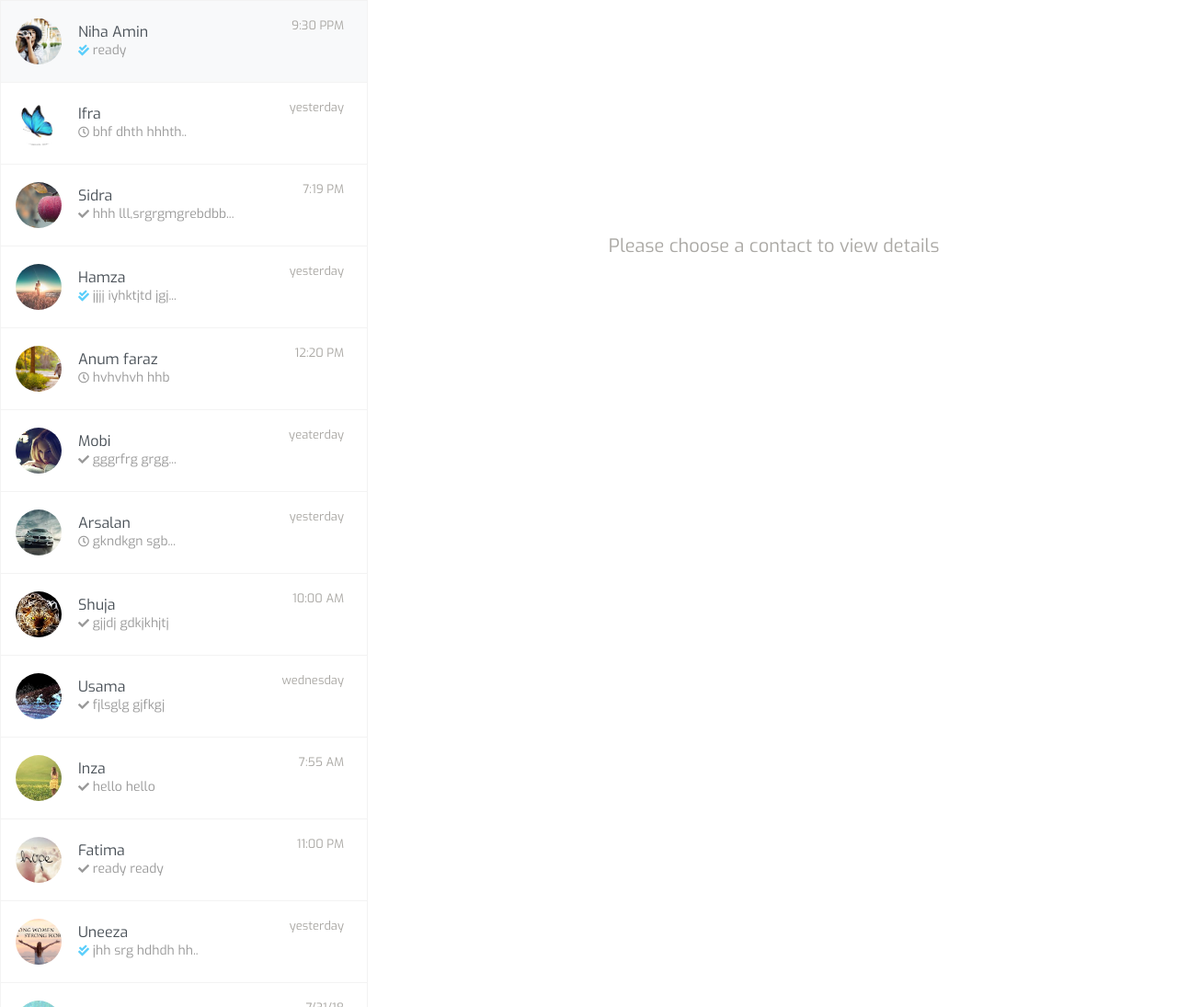
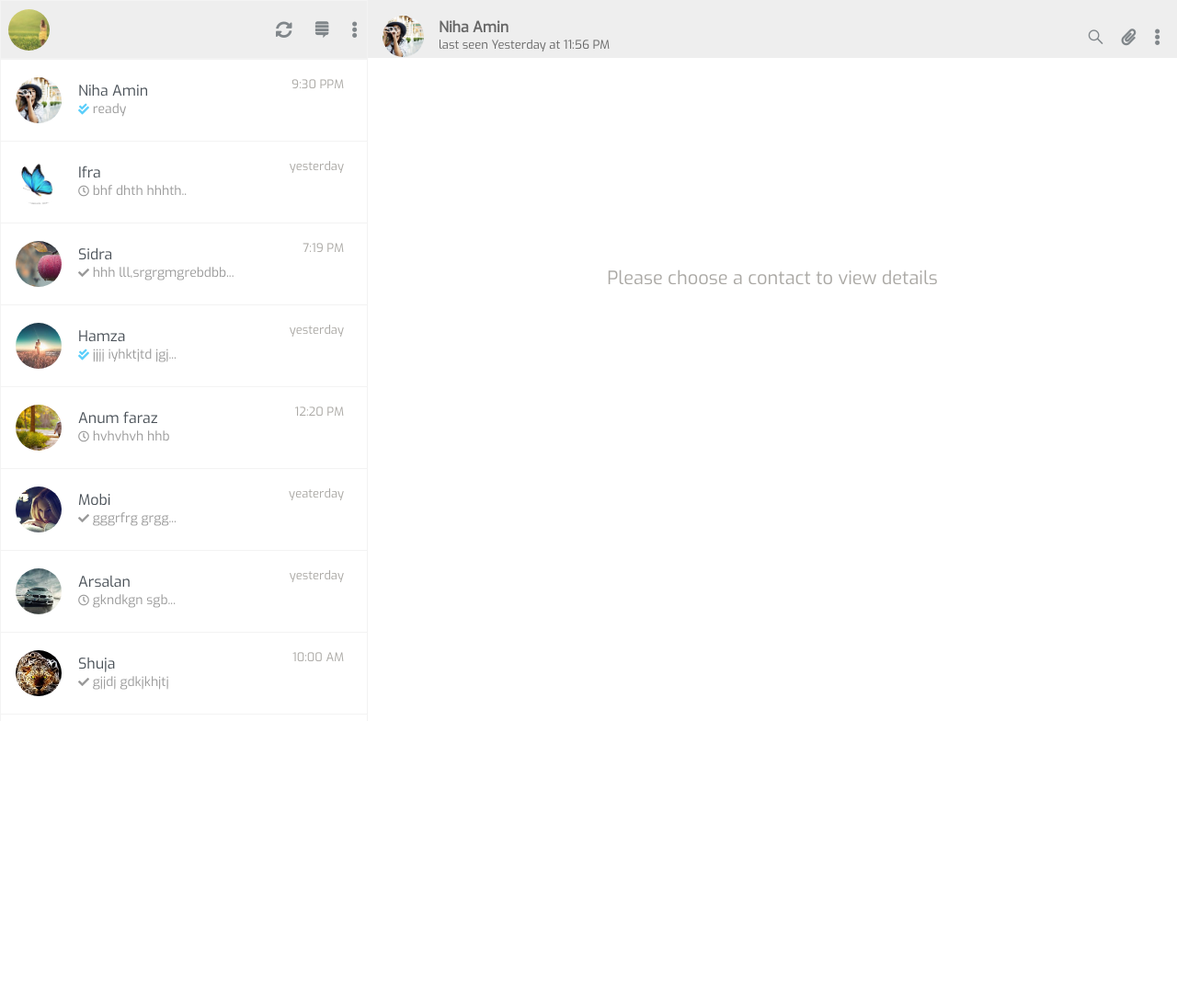
Before and after one commit to syedaazhar/web-whatsapp, a plain HTML site: page index.html in a window 1280 px wide. Shown: the top 1095 px of the page at 92% size. After the commit the page ends 800 px from the top, so only its background shows below. Drawn offline with nearby package versions, Linux system fonts and the light colour scheme.

Commit message:
web-whatsapp

```diff
--- a/index.html
+++ b/index.html
@@ -25,31 +25,78 @@
     <link rel="stylesheet" href="style.css">
 </head>
 <body onload="initialised()">
+
     <main>
+                    <!-- hide-siide-bar -->
+        <div id="mySidenav" class="sidenav">
+            <div class="profile-div">
+                <a href="#" class="closebtn" onclick="closeNav()"><i class="fas fa-arrow-left"></i></a>
+                <P class="profile">Profile</P>
+            </div>
+            <div class="profile-pic" >
+            </div>
+            <div class="profile-name-div">
+                <h6 class="profile-name-heading">Your Name</h6>
+                <div class="enter-name">
+                    <p class="profile-name">Maria Azhar</p>
+                    <i class="fas fa-pen"></i>
+                </div>
+            </div>
+            <div class="account">
+                <p class="account-info">
+                    This is not your username or pin.This name will be visible
+                    to your WhatsApp contacts.
+                </p>
+            </div>
+            <div class="about-div">
+                <h6 class="about">About</h6>
+                <div class="enter-status">
+                    <p class="status">
+                        hey their i am using WhatsApp
+                    </p>
+                    <i class="fas fa-pen"></i>
+                </div>
+            </div>
+        </div>
+
+                <!-- side bar -->
+        <div class="whatsapp-header">
+            <header class="fixed-side-header position-sticky">
+                <header class="side-header">
+                    <div class="side-header-img" onclick="openNav()"></div>
+                    <div class="side-header-icons">
+                        <i class="fas fa-sync-alt"></i>
+                        <i class="fab fa-stack-exchange"></i>
+                        <i class="fas fa-ellipsis-v"></i>
+                    </div>
+                </header>
+            </header>
             <section class="card-container">
                 <section class="card ">
-            <!-- <div class="card-body list-group-item list-group-item-action"
-                                     onclick="showUserDetail()">
-                                     <div class="user-img"
-                                     style="background-image: url(images/dp4.jpg)">
+                </section>
+            </section>
         </div>
-                                     <div class="user-info">
-                                         <h6 class="user-name">
-                                             niha amin
+                    <!-- main-navbar -->
+        <div id="card-detail" >
+            <nav class="navbar position-sticky">
+                <nav class="nav-div">
+                    <div class="nav-user-img">
+                    </div>
+                    <div class="nav-user-info">
+                        <h6 class="nav-user-name">
+                            Niha Amin
                         </h6>
-                                         <p class="user-message">
-                                             <i class=${icon}></i>
+                        <p class="nav-user-lastseen">
+                            last seen Yesterday at 11:56 PM
                         </p>
                     </div>
-                                     <div class="user-last-seen">
-                                       <p class="message-day">
-                                           kkg;dfjg;dfjg;lfdlg;;l
-                                        </p>
+                    <div class="nav-icons">
+                        <i class="fab fa-sistrix"></i>
+                        <i class="fas fa-paperclip"></i>
+                        <i class="fas fa-ellipsis-v"></i>
                     </div>
-                                 </div> -->
-        </section>
-        </section>
-        <div id="card-detail" class=" text-center" >
+                </nav>
+            </nav>
             <div id="show-image" class="card-title" >
             </div>
             <p id="show-name" class="card-text">
@@ -67,7 +114,26 @@
                 <span></span>
             </p>
         </div>
-
     </main>
 </body>
 </html>
+
+
+
+<!-- <main>
+        <div class="whatsapp-header">
+            <header class="side-header">
+                <div class="header-img"></div>
+                <div class="header-icons">
+                    <i class="fas fa-sync-alt"></i>
+                    <i class="fab fa-stack-exchange"></i>
+                    <i class="fas fa-ellipsis-v"></i>
+                </div>
+            </header>
+
+            <section class="card-container">
+                <section class="card ">
+                </section>
+            </section>
+            </div>
+             -->
--- a/script.js
+++ b/script.js
@@ -231,3 +231,11 @@ function showUserDetail(contacDetail)
     document.querySelector("#card-detail #show-email.card-text span").innerHTML=`<i class="far fa-envelope"></i> ${whatsappcontacts[contacDetail].email}`;
     document.querySelector("#card-detail #show-status.card-text span").innerHTML=`${whatsappcontacts[contacDetail].status}`;
 }
+
+function openNav() {
+    document.querySelector("#mySidenav").style.width = "400px";
+}
+
+function closeNav() {
+    document.querySelector("#mySidenav").style.width = "0";
+}
--- a/style.css
+++ b/style.css
@@ -1,36 +1,271 @@
 body
 {
     font-family: 'Exo', sans-serif;
+    margin: 0;
 }
 
- main
+/* main-div */
+
+main
 {
-    /* display: flex;
-    flex-wrap: wrap; */
     display: grid;
     height: 100%;
-    /* grid-template-rows: auto; */
-    grid-template-columns: 400px 69%;
+    grid-template-columns: 400px auto;
+}
+
+ /* hide-nav-bar */
+
+.sidenav {
+    height: 100%;
+    width: 0;
+    position: fixed;
+    z-index: 1;
+    top: 0;
+    left: 0;
+    background-color:#f7f7f7;
+    overflow-x: hidden;
+    transition: 0.5s;
+    border: 1px #999999;
+}
+
+.sidenav a {
+    padding: 8px 8px 8px 32px;
+    text-decoration: none;
+    font-size: 25px;
+    color: #f1f1f1;
+    display: block;
+    transition: 0.3s;
+    position: relative;
+}
+
+.sidenav .profile-div a > .fas.fa-arrow-left
+{
+    position: absolute;
+    top: 72px;
+    right: 303px;
+    font-size: 33px;
+}
+
+.sidenav a:hover {
+    color: #f1f1f1;
+}
+
+.sidenav .closebtn {
+    position: absolute;
+    top: 0;
+    right: 25px;
+    font-size: 36px;
+    margin-left: 50px;
+}
+
+.profile-div
+{
+    height:130px;
+    color: white;
+    background-color: #00bfa5;
+    position: relative;
+}
+
+.profile
+{
+    position: absolute;
+    bottom: 9px;
+    left: 85px;
+    font-size: 22px;
+}
+
+.profile-pic
+{
+    background-image:url('images/dp10.jpg');
+    background-position:center;
+    background-size:cover;
+    width:200px;
+    height: 200px;
+    border-radius: 1000px;
+    display: flex;
+    justify-content: center;
+    margin: 20px auto;
+    background-color: white;
+}
+
+.profile-name-div, .account, .about-div
+{
+    padding: 20px;
+}
+
+.enter-name, .enter-status
+{
+    display: flex;
+    justify-content: space-between;
+}
+
+.profile-name-div, .about-div
+{
+    background-color: #ffffff;
+    display: flex;
+    flex-direction: column;
+    justify-content: center;
+}
+
+.profile-name-heading, .about
+{
+    color:#369d91;
+}
+
+.account-info
+{
+    color: #96a2a9;
+}
+
+.status, .profile-name
+{
+    color: #4b4b4b;
+}
+
+.fas.fa-pen
+{
+    color: #93999c;
+}
+
+/*sidebar-header  */
+
+.whatsapp-header
+{
+    display:flex;
+    flex-direction: column;
+}
+
+.fixed-side-header
+{
+    top: 0;
+    z-index: 0;
+}
+
+.side-header
+{
+    display: flex;
+    justify-content: space-between;
+    align-items: center;
+    width:auto;
+    height: 64px;
+    border: 1px solid #f3f3f3;
+    background-color: #eeeeee;
 
 }
 
+.side-header-img
+{
+    background-image:url('images/dp10.jpg');
+    background-position:center;
+    background-size:cover;
+    width:45px;
+    height: 45px;
+    border-radius: 1000px;
+    cursor: pointer;
+    margin-left: 8px;
+}
+
+.fas.fa-sync-alt, .fab.fa-stack-exchange, .fas.fa-ellipsis-v, .fab.fa-sistrix, .fas.fa-paperclip
+{
+    padding: 10px;
+    color: #80868a;
+    font-size: 18px;
+    cursor: pointer;
+}
+
+                /* main-navbar */
+
+.navbar
+{
+    background-color: #eeeeee;
+    width:100%;
+    height:63px;
+    padding:8px;
+    top:0;
+    z-index: 0;
+}
+
+.nav-div
+{
+
+    display: flex;
+    justify-content: space-between;
+    width:100%;
+    height:63px;
+    align-items: center;
+}
+
+.nav-user-img
+{
+    background-image:url('images/nihadp.jpg');
+    background-position:center;
+    background-size:cover;
+    width:45px;
+    height: 45px;
+    border-radius: 1000px;
+    cursor: pointer;
+    margin-left: 8px;
+    display: flex;
+}
+
+.nav-user-info
+{
+    display: flex;
+    flex-direction: column;
+    flex-grow: 1;
+    margin-left: 16px;
+    white-space: nowrap;
+}
+
+.nav-user-info > *
+{
+    margin: 0;
+}
+
+.nav-user-name
+{
+    font-weight: bold;
+}
+
+.nav-user-lastseen
+{
+    font-size: 13px;
+}
+
+.nav-icons
+{
+    display: flex;
+}
+
+/* card-scroll */
+
+.card-container::-webkit-scrollbar-track
+{
+    box-shadow: inset 0 0 5px grey;
+    border-radius: 10px;
+}
+
+.card-container::-webkit-scrollbar {
+    width: 8px;
+}
+
+.card-container::-webkit-scrollbar-thumb {
+    background: gray;
+    border-radius: 10px;
+}
 .card-container
 {
     overflow-y: scroll;
     overflow-x: hidden;
+    height:90vh;
+}
 
-}
+/*list*/
 
 .card
 {
-
     width:400px;
     border: 0;
-    /* display: grid;
-    height: 100%;
-    grid-template-rows: auto;
-    grid-template-columns: 400px;
-    grid-gap: 10px; */
 }
 
 .card-body
@@ -39,7 +274,6 @@ body
     justify-content: space-around;
     cursor: pointer;
     border: 1px solid #f3f3f3;
-    /* border-bottom: 1px; */
     border-radius: 0 !important;
     padding-left: 1em;
 }
@@ -54,7 +288,6 @@ body
     border-radius: 1000px;
     margin: 7px 0;
 }
-
 
 .user-info > *
 {
@@ -71,16 +304,8 @@ body
     margin: 0 18px;
 }
 
-
-
-.user-name
-{
-    /* margin: 5px 0 6px 0px; */
-}
-
 .user-message
 {
-    /* margin: 0 0 6px 0px;  */
     font-size: 14px;
     color: #999999;
 }
@@ -89,7 +314,6 @@ body
 {
     margin: 0;
 }
-
 
 .user-last-seen
 {
@@ -114,20 +338,19 @@ body
     font-size: 12px;
 }
 
+                     /*card-detail*/
+
 #card-detail
 {
     width: 100%;
     display: flex;
-    margin-top: 28px;
+    /* margin-top: 28px; */
     flex-direction: column;
     align-items: center;
     color: #666666;
-
     /* display: grid; */
     /* height: 100%;
-
     grid-template-columns: 400px; */
-
 }
 
 #show-image
@@ -178,6 +401,13 @@ body
     margin-left: 18px;
 }
 
+
+@media screen and (max-height: 450px) {
+  .sidenav {padding-top: 15px;}
+  .sidenav a {font-size: 18px;}
+}
+
+
 @media screen and (max-width: 500px) {
     main {
         grid-template-columns: auto;
@@ -190,4 +420,5 @@ body
     {
         margin: 30px 0px;
     }
+
 }
```
Also changed, not shown: Untitled 1.png (added). Lines whose indentation alone changed are shown as unchanged.
